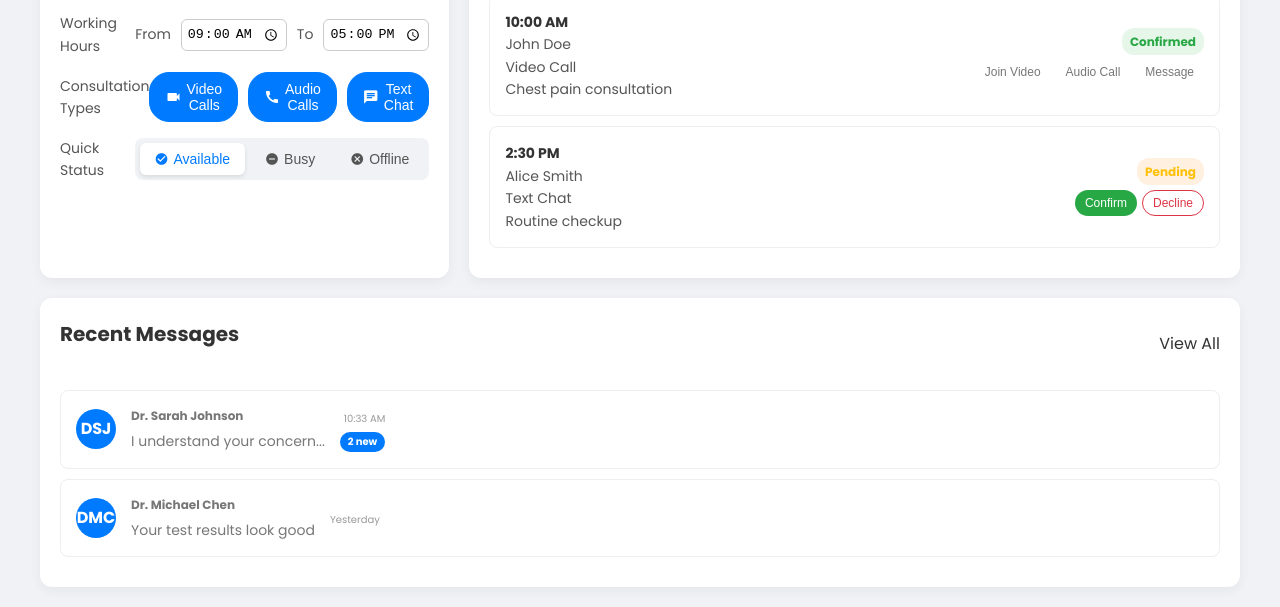
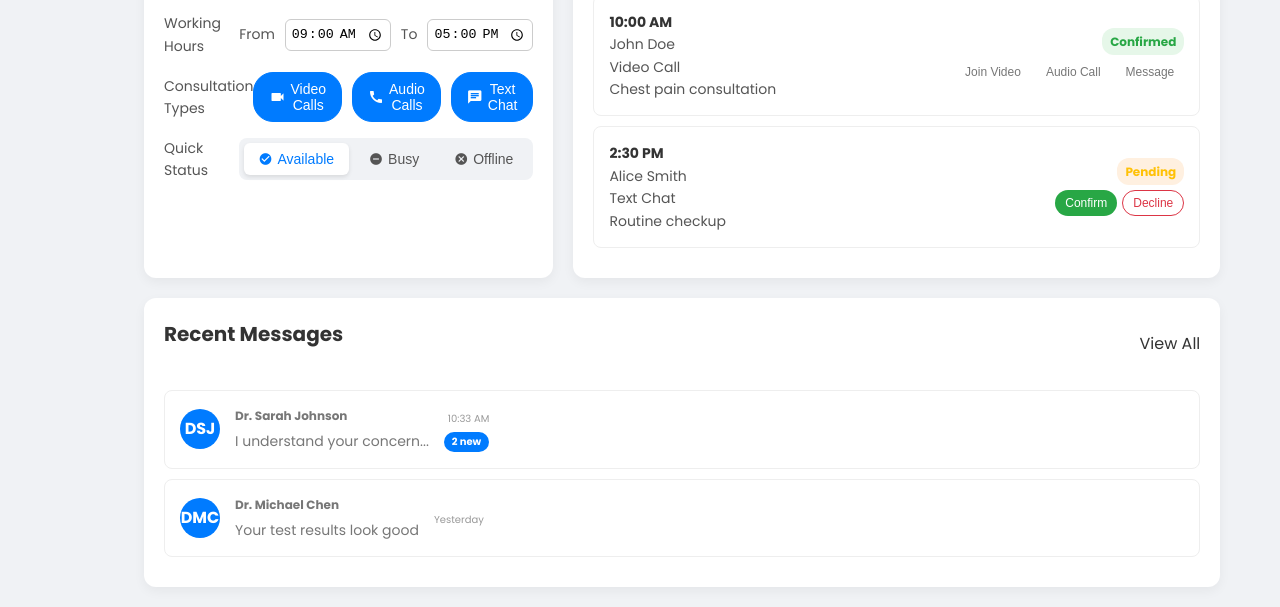
Before and after one commit to Sammie-web/doc-chat, a plain HTML site: page doctor-dashboard.html in a window 1280 px wide. Shown: the part 569-1176 px from the top of the page. Drawn offline with Linux system fonts and the light colour scheme.

Commit message:
made some edit and changes

```diff
--- a/css/doc-style.css
+++ b/css/doc-style.css
@@ -30,7 +30,7 @@
     grid-template-columns: 1fr 2fr;
     grid-template-rows: auto auto auto;
     gap: 20px;
-    max-width: 1200px;
+    max-width: 80%;
     margin: 0 auto;
 }
 
```
